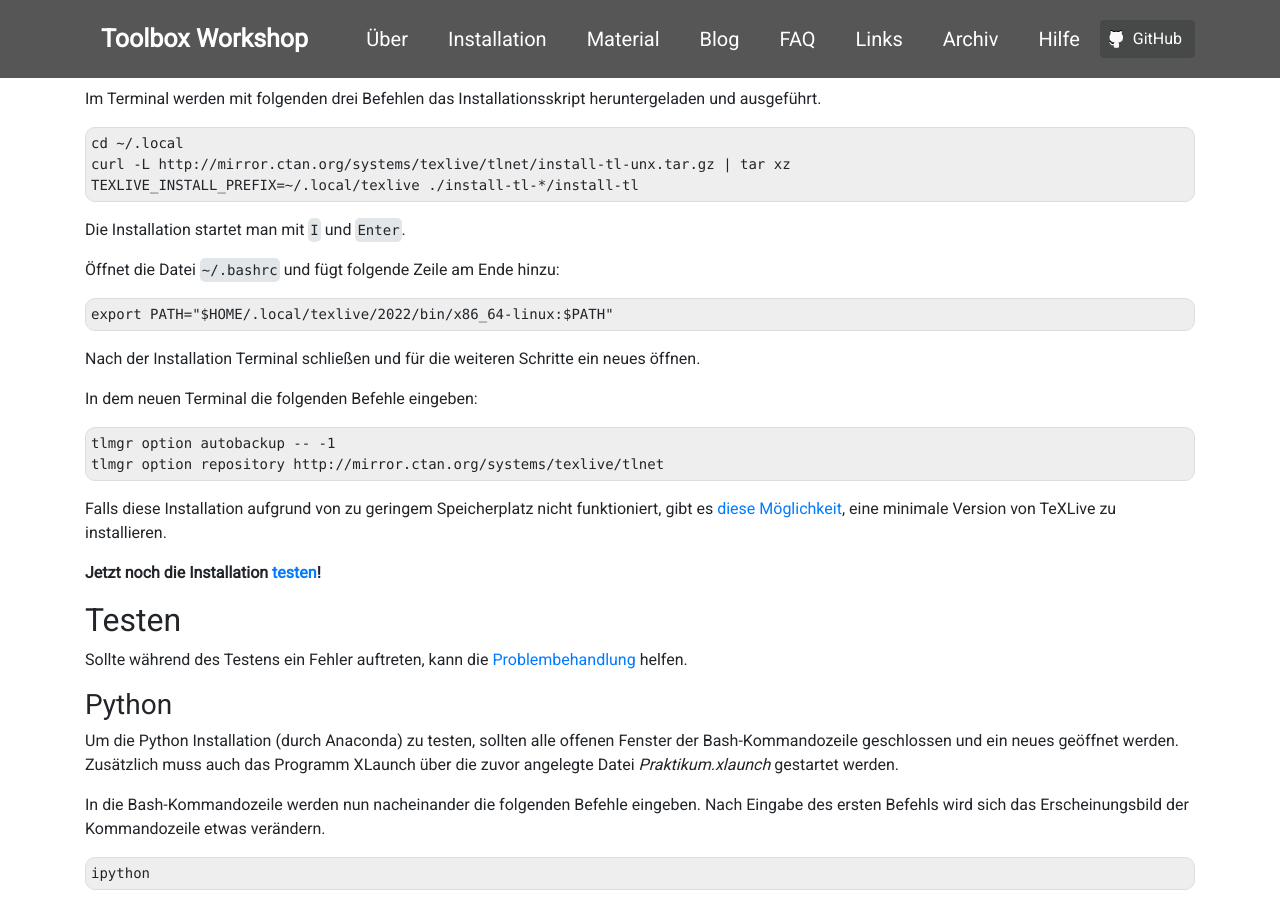
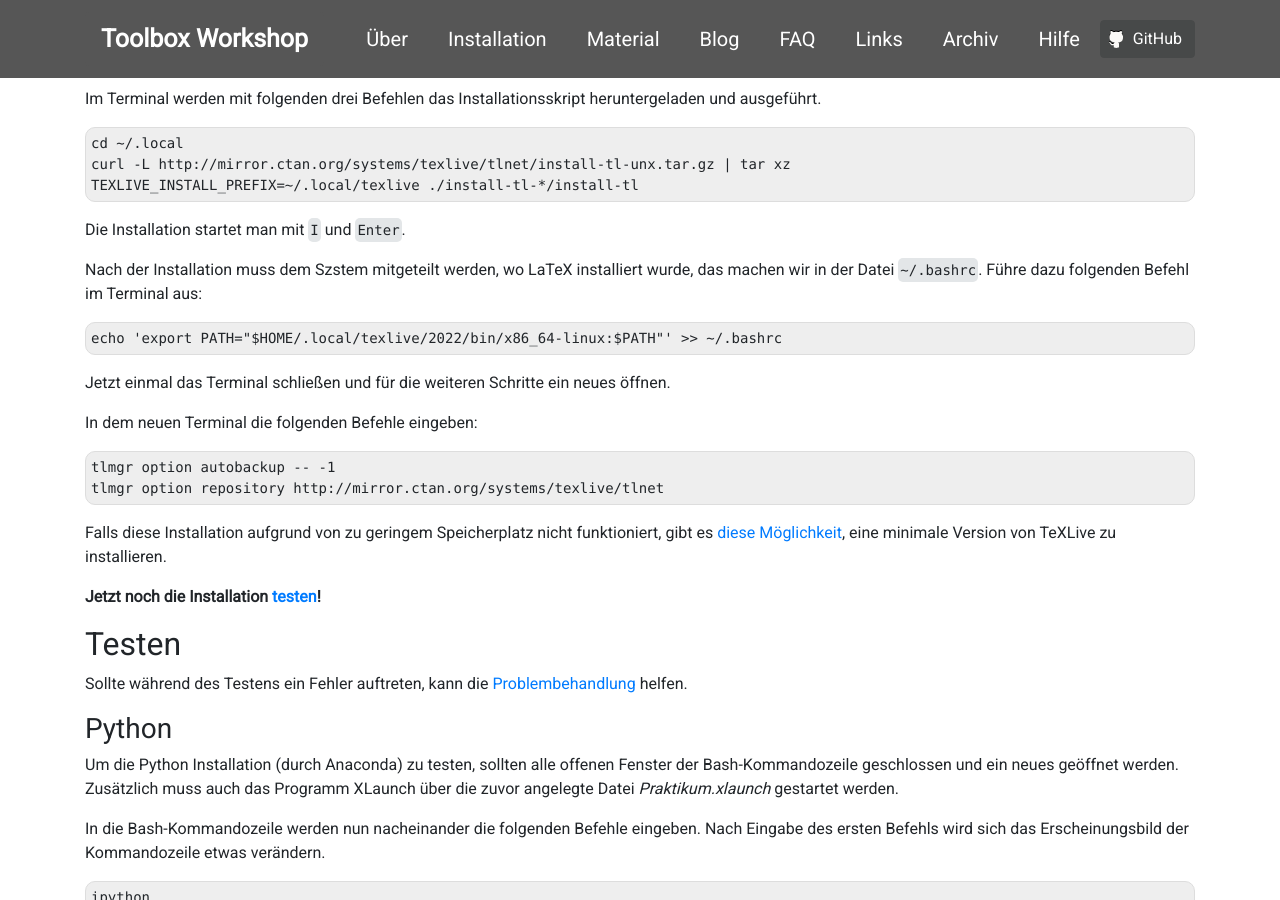
Before and after one commit to pep-dortmund/homepage-toolbox, a Jekyll site: the page built from install/windows-11.md, in a window 1280 px wide and 900 px high, scrolled down 16539 px. Built offline with Jekyll 4.4.1, drawn with Linux system fonts in a browser that asks for light colours; nearby versions of some CDN libraries.

Commit message:
Update windows-11.md

````diff
--- a/install/windows-11.md
+++ b/install/windows-11.md
@@ -410,13 +410,15 @@ TEXLIVE_INSTALL_PREFIX=~/.local/texlive ./install-tl-*/install-tl
 
 Die Installation startet man mit `I` und `Enter`.
 
-Öffnet die Datei `~/.bashrc` und fügt folgende Zeile am Ende hinzu:
+Nach der Installation muss dem Szstem mitgeteilt werden, wo LaTeX installiert wurde,
+das machen wir in der Datei `~/.bashrc`.
+Führe dazu folgenden Befehl im Terminal aus:
 
 ```
-export PATH="$HOME/.local/texlive/2022/bin/x86_64-linux:$PATH"
+echo 'export PATH="$HOME/.local/texlive/2022/bin/x86_64-linux:$PATH"' >> ~/.bashrc
 ```
 
-Nach der Installation Terminal schließen und für die weiteren Schritte ein neues öffnen.
+Jetzt einmal das Terminal schließen und für die weiteren Schritte ein neues öffnen.
 
 In dem neuen Terminal die folgenden Befehle eingeben:
 
````
